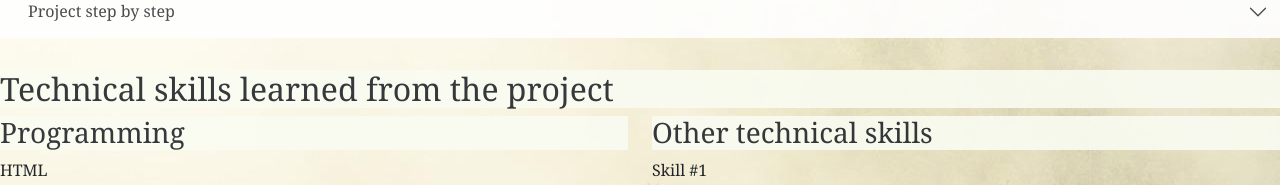
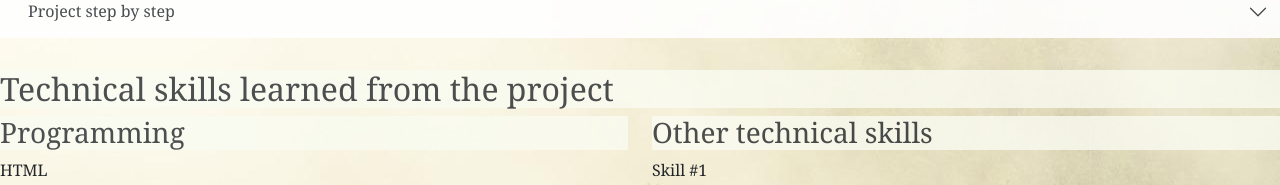
Before and after one commit to heliannika/web-tek, a plain HTML site: page bootstrap-teht/pages/projectpageone.html in a window 1280 px wide. Shown: the part 266-451 px from the top of the page. Drawn offline with nearby package versions, Linux system fonts and the light colour scheme.

Commit message:
Hienosäätöä

```diff
--- a/bootstrap-teht/pages/pagestyles.css
+++ b/bootstrap-teht/pages/pagestyles.css
@@ -63,13 +63,13 @@ a:visited {
 }
 
 .project_Skills {
-    opacity: 0.9;
+    opacity: 0.8;
     background-color: #fafcf2;
     margin-top: 1em;
 }
 
 .project_Skills2 {
-    opacity: 0.9;
+    opacity: 0.8;
     background-color: #fafcf2;
     width: 100%;
 }
```
